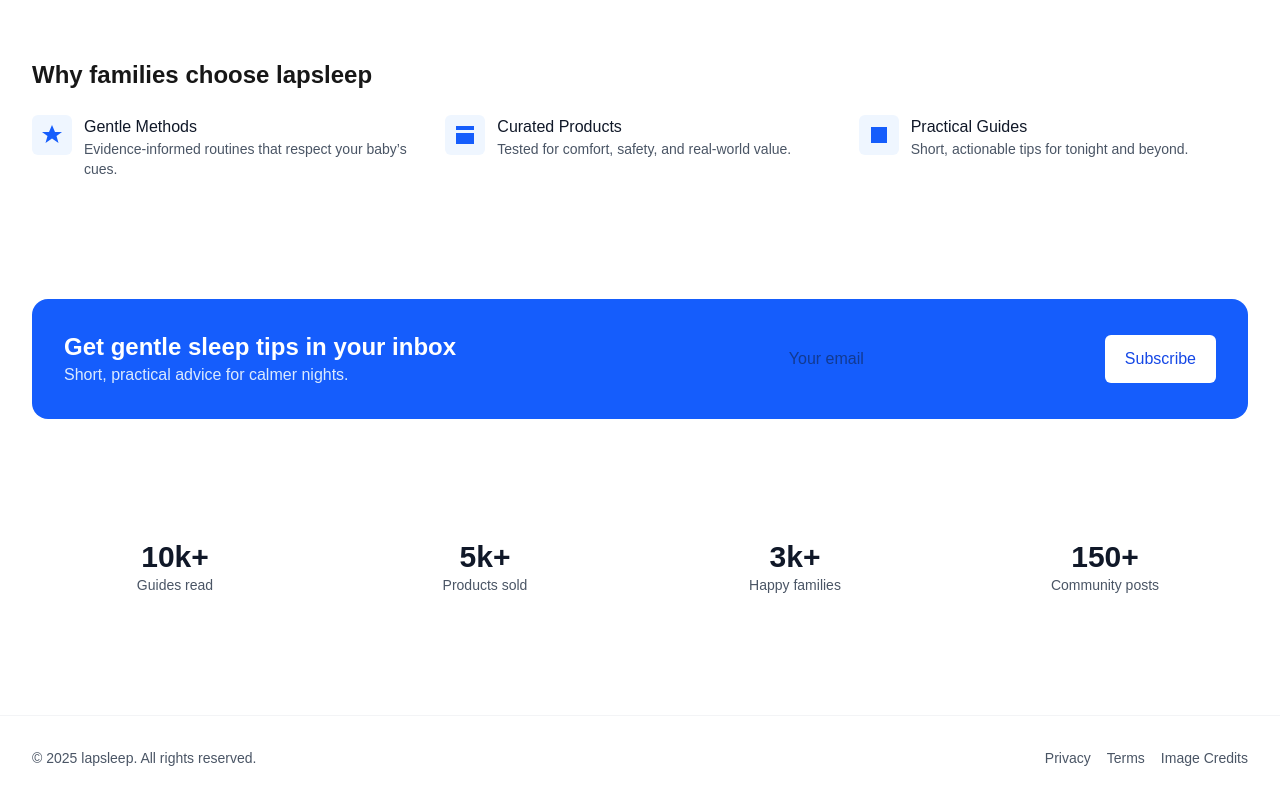
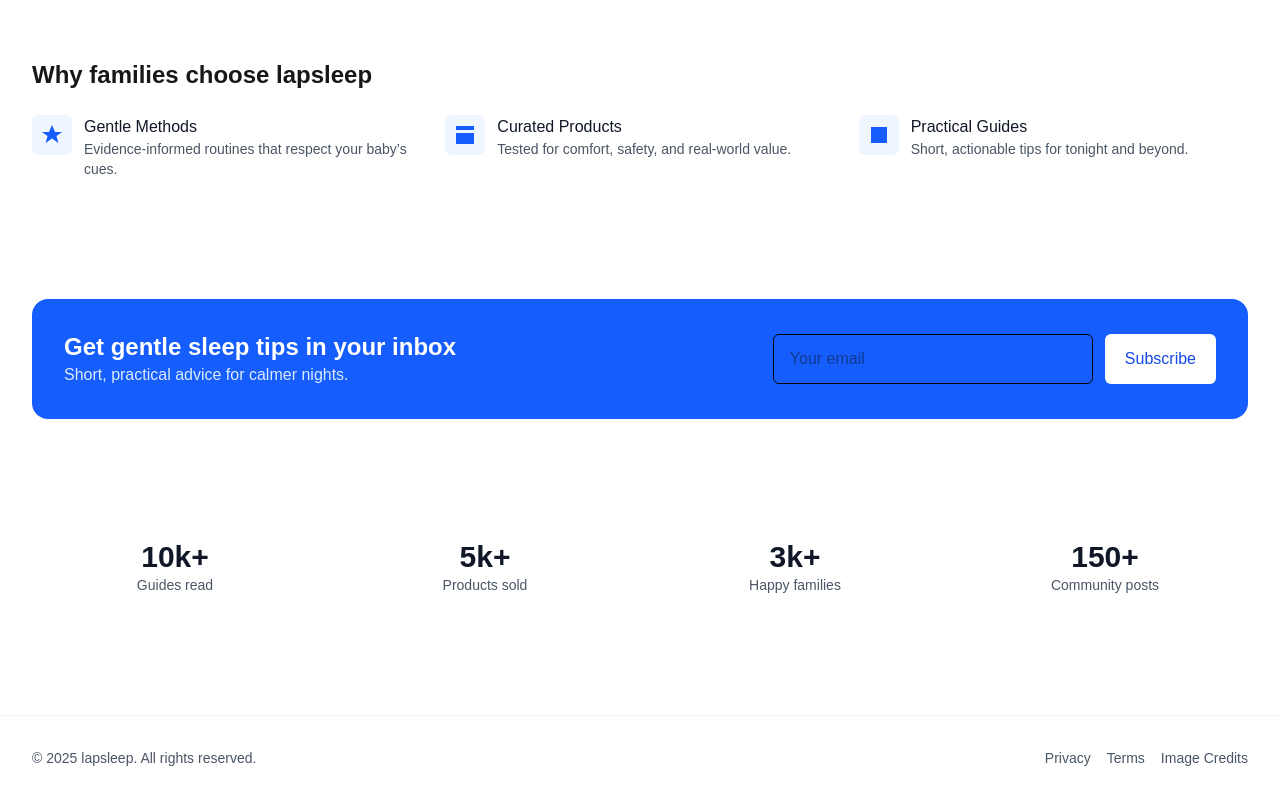
Before and after one commit to muhammedrifadkp/lapsleep, a Next.js app: page / in a window 1280 px wide. Shown: the part 2691-3491 px from the top of the page. Built offline with nearby package versions, Linux system fonts and the light colour scheme.

Commit message:
fix(navbar)

```diff
--- a/app/page.tsx
+++ b/app/page.tsx
@@ -145,7 +145,13 @@
             <p className="text-blue-100">Short, practical advice for calmer nights.</p>
           </div>
           <form className="flex w-full md:w-auto gap-3" onSubmit={(e) => e.preventDefault()}>
-            <input type="email" placeholder="Your email" required className="flex-1 md:w-80 px-4 py-3 rounded-md text-gray-900" aria-label="Email address" />
+            <input
+  type="email"
+  placeholder="Your email"
+  required
+  className="flex-1 md:w-80 px-4 py-3 rounded-md text-gray-900 border border-black"
+  aria-label="Email address"
+/>
             <button className="px-5 py-3 rounded-md bg-white text-blue-700 font-medium hover:bg-blue-50 active:scale-95 transition">Subscribe</button>
           </form>
         </div>
--- a/components/Navbar.tsx
+++ b/components/Navbar.tsx
@@ -33,7 +33,7 @@
       >
         Skip to content
       </a>
-      <nav className="mx-auto max-w-7xl px-4 sm:px-6 lg:px-8" aria-label="Primary">
+      <nav className="mx-auto max-w-7xl px-4 sm:px-6 lg:px-8 h-16" aria-label="Primary">
         <div className="flex h-16 items-center justify-between">
           {/* Brand */}
           <div className="flex items-center gap-3">
```
